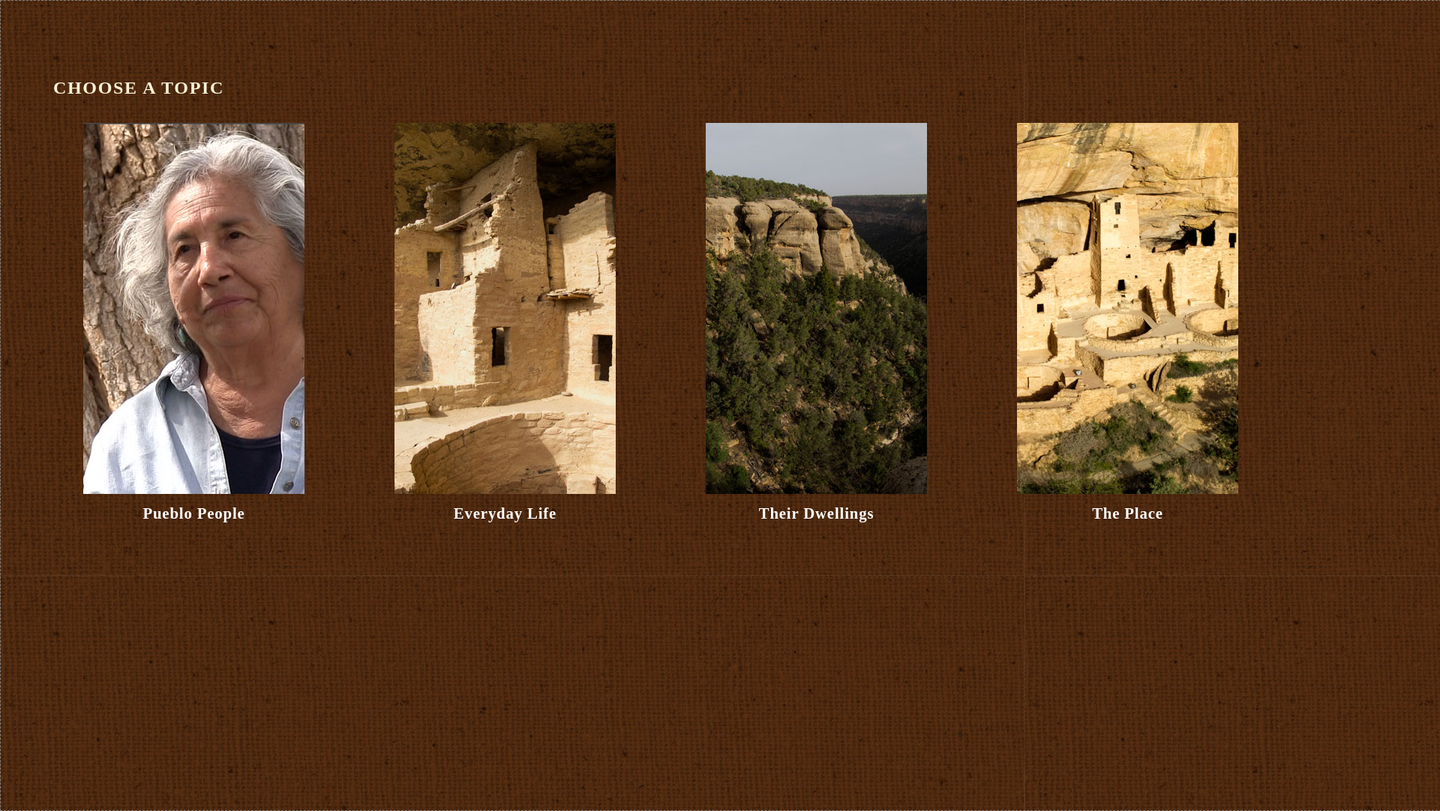
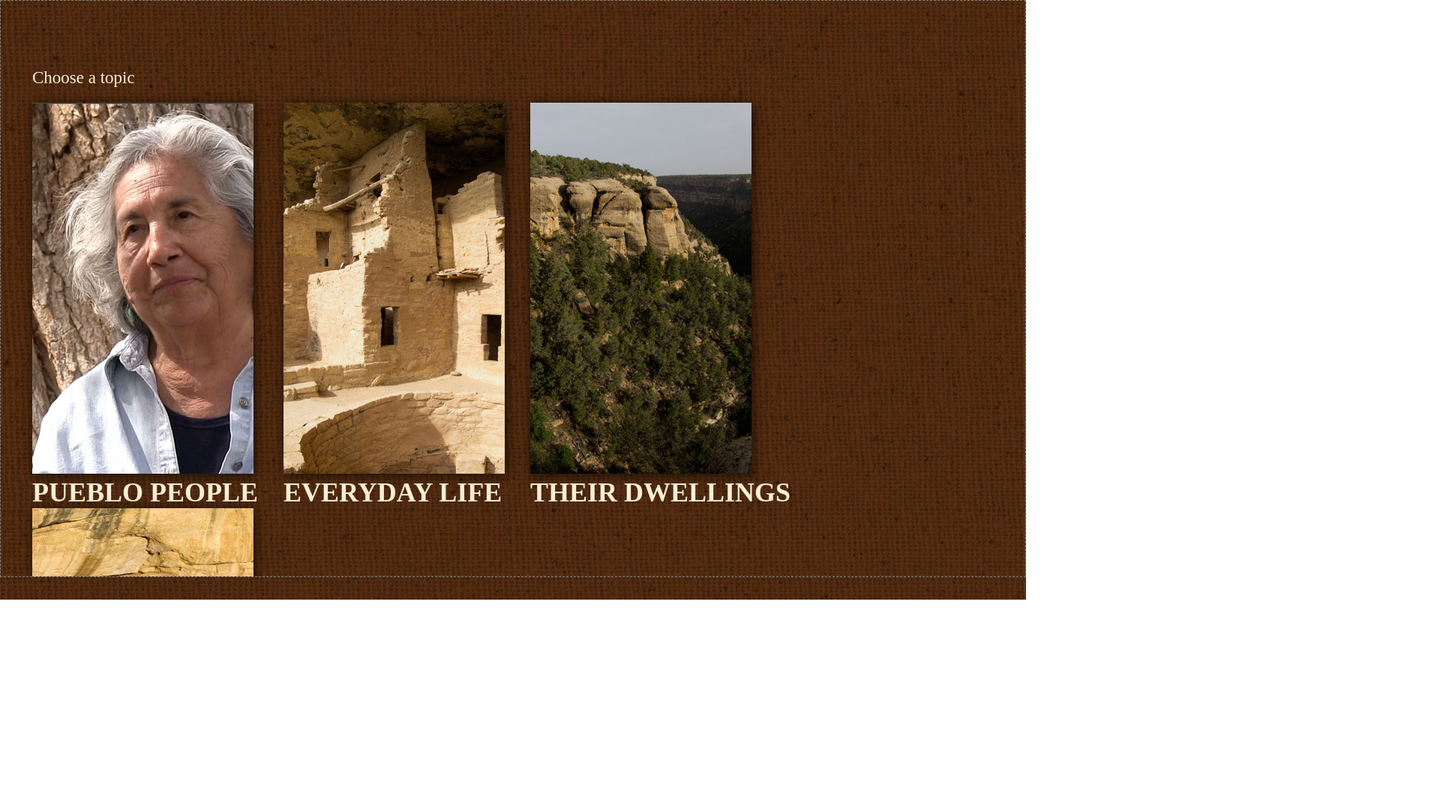
Before and after one commit to scimusmn/historyCO-mesaVerde, a website: page src/index.html in a window 1280 px wide. Shown: the whole page at 75% size, 1920 px wide, since content can reach past the window. After the commit the page ends 800 px from the top, so only its background shows below. Drawn offline with Linux system fonts and the light colour scheme.

Commit message:
Layout and styles for step 1

```diff
--- a/src/css/colorado.css
+++ b/src/css/colorado.css
@@ -1,48 +1,45 @@
-/**
- * "Meet the Potter" video kiosk theme.
- */
-
 body {
   background: url(../../assets/images/background.jpg) repeat;
   color: #f7eed4;
   border: 1px dashed gray;
-  height: 1080px;
-  width: 1920px;
+  height: 768px;
+  width: 1366px;
   overflow: hidden;
 }
 div.wrapper {
-  padding: 18px;
-  width: 1884px;
+  padding: 90px 42px;
 }
 div.step {
   margin: 0 auto;
-  width: 1780px;
 }
 
-h1, h2 {
+h1 {
+  color: #f8f1d6;
+  font-size: 23px;
+  font-family: Archer;
+  font-weight: normal;
+  margin-bottom: 20px;
+}
+h2 {
   text-transform: uppercase;
-  color: #f8f1d6;
-  margin: 85px 0 33px;
-  font-size: 1.5em;
-  letter-spacing: 0.07em;
-  font-family: "Tungsten-Semibold";
 }
 h3 {
-  color: #FFFFFF;
-  font-family: "ProximaNova Semibold", "Myriad Pro";
-  letter-spacing: 0.04em;
-  font-size: 1.3em;
-  padding: 10px 60px;
+  font-family: "Tungsten";
+  font-size: 36px;
+  text-transform: uppercase;
 }
 
 /* Step 1 */
 div.section {
   float: left;
-  width: 375px;
-  margin-right: 40px;
-  text-align: center;
+  margin-right: 34px;
 }
-div.section.last {
+div.section img {
+  box-shadow: 2px 2px 15px rgba(0,0,0,0.7);
+  width: 295px;
+  height: 495px;
+}
+div.section:last-child {
   margin-right: 0;
 }
 
```
